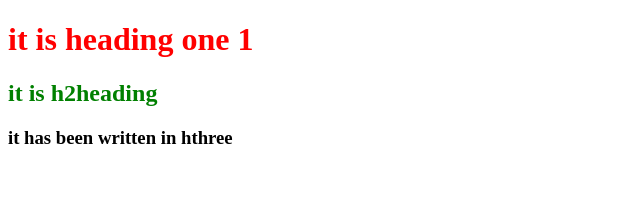
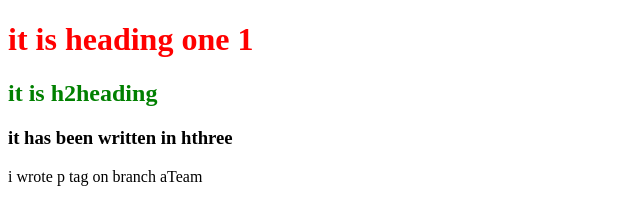
Before and after one commit to IftikharSahib/RepoRajaKoding, a plain HTML site: page index.html in a window 1280 px wide. Shown: the whole page, without its empty margins (0-640 px from the left). Drawn offline with Linux system fonts and the light colour scheme.

Commit message:
aTeam ny p add kia

```diff
--- a/index.html
+++ b/index.html
@@ -10,5 +10,6 @@
     <h1>it is heading one 1</h1>
     <h2>it is h2heading</h2>
     <h3>it has been written in hthree</h3>
+    <p>i wrote p tag on branch aTeam</p>
 </body>
 </html>
```
